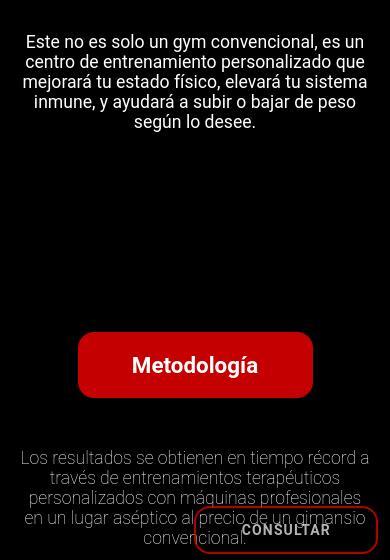
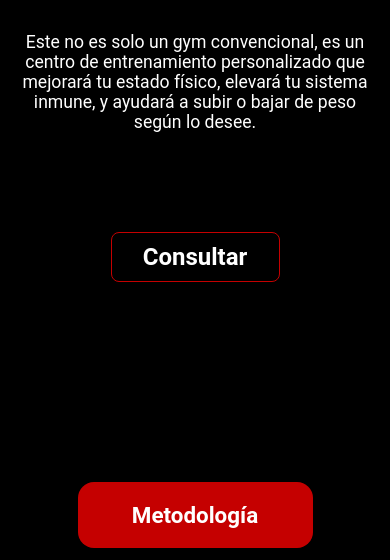
Before and after one commit to BinaryJuan/PersonalGym, a plain HTML site: page index.html in a window 390 px wide. Shown: the part 284-844 px from the top of the page. Drawn offline with nearby package versions, Linux system fonts and the light colour scheme.

Commit message:
Fixing overflow and button

```diff
--- a/css/styles.css
+++ b/css/styles.css
@@ -8,6 +8,10 @@ html {
   background-color: #000000;
   scroll-behavior: smooth;
   font-family: 'Roboto';
+}
+
+body {
+  overflow-x: hidden;
 }
 
 .navbar {
@@ -80,6 +84,30 @@ html {
   border-radius: 1rem;
   width: 25%;
   margin: 20px auto 10px auto;
+}
+
+.buttonContainer {
+  position: relative;
+}
+
+.btnPhoneContainer {
+  text-align: center;
+  margin-top: 100px;
+}
+
+.btnPhone {
+  color: white;
+  text-decoration: none;
+  font-size: 1.5rem;
+  font-weight: bold;
+  border: 1px solid #c50000;
+  padding: 10px 25px;
+  border-radius: .5rem;
+  display: none;
+}
+
+.btnPhone:hover {
+  background-color: #c50000;
 }
 
 .text {
@@ -264,7 +292,7 @@ a.animated-button.victoria-one {
   border-radius: 1rem;
   position: fixed;
   top: 90%;
-  right: 3%;
+  right: 5%;
   opacity: .7;
   z-index: 999;
 }
@@ -335,6 +363,16 @@ a.animated-button.victoria-one:after {
   i {
     font-size: 3rem;
   }
+
+  a.animated-button.victoria-one {
+    display: none;
+  }
+
+  .btnPhone {
+    display: block;
+    width: 30%;
+    margin: 0 auto;
+  }
 }
 
 @media (max-width: 500px) {
@@ -394,4 +432,14 @@ a.animated-button.victoria-one:after {
   .contactFlex {
     width: 80%;
   }
+
+  a.animated-button.victoria-one {
+    display: none;
+  }
+
+  .btnPhone {
+    display: block;
+    width: 30%;
+    margin: 0 auto;
+  }
 }
--- a/index.html
+++ b/index.html
@@ -44,8 +44,11 @@
                 tu sistema inmune, y ayudará a subir o bajar
                 de peso según lo desee.
             </div>
+            <div class="btnPhoneContainer">
+                <a href="https://wa.me/1130069035" class="btnPhone" target="_blank">Consultar</a>
+            </div>
         </div>
-        <div>
+        <div class="buttonContainer">
             <a href="https://wa.me/1130069035" class="btn btn-sm animated-button victoria-one" target="_blank">Consultar</a>
         </div>
         <!-- INTRO -->
@@ -103,7 +106,7 @@
                     <span class="fw-b">Aldo Greco</span>, la cabeza del equipo, cuenta con gran experiencia, participando de los siguientes puestos:
                     <ul class="listStyles">
                         <li>Director del BOGADO RANCH GYM (Castelar)</li>
-                        <li>Director del BUENOS AIRES GYM & INTITUTO DE MUSCULACIÓN Y AERÓBIC</li>
+                        <li>Director del BUENOS AIRES GYM & INSTITUTO DE MUSCULACIÓN Y AERÓBIC</li>
                         <li>Director del BUENOS AIRES GYM  SUCURSAL VERGARA</li>
                         <li>Director del MAXIONE GYM (Merlo)</li>
                     </ul>
```
